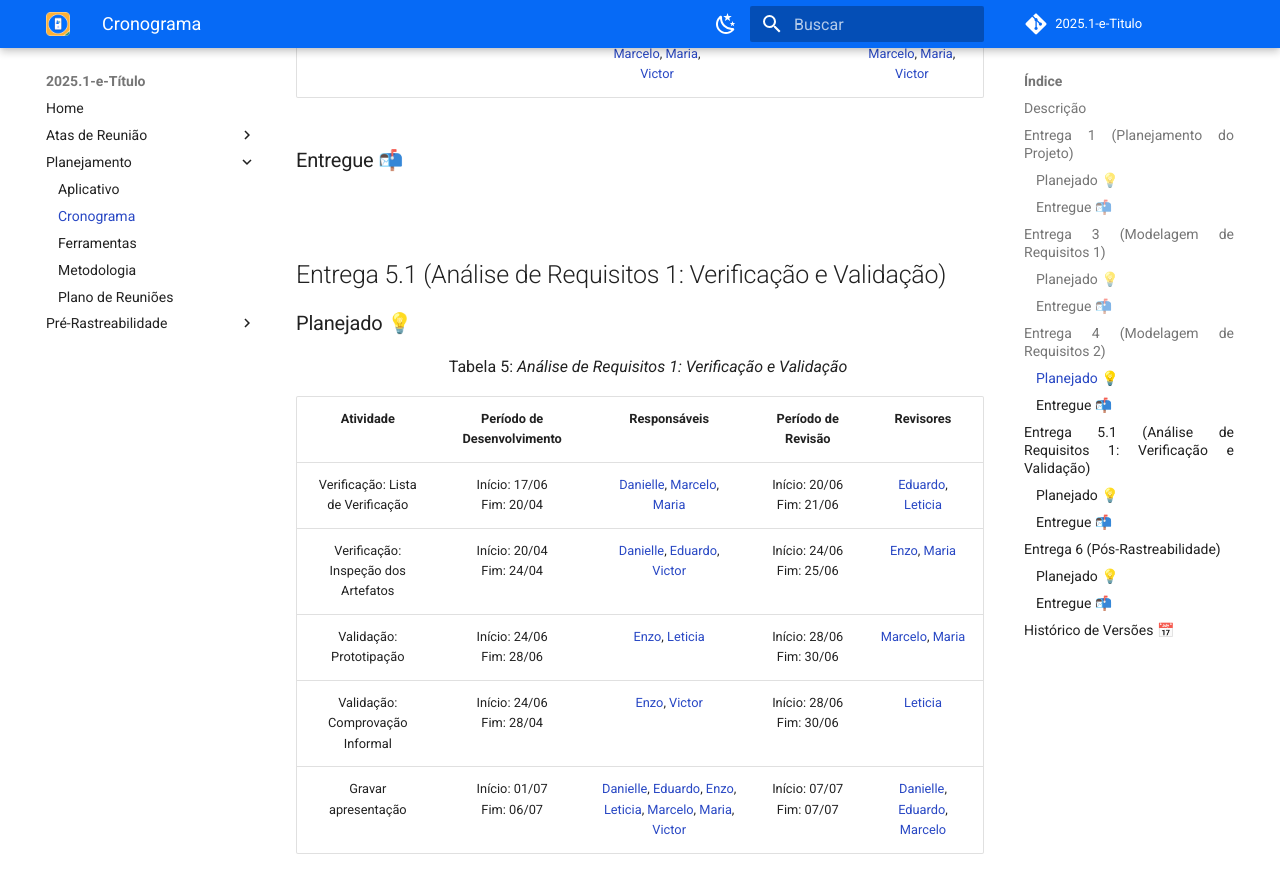
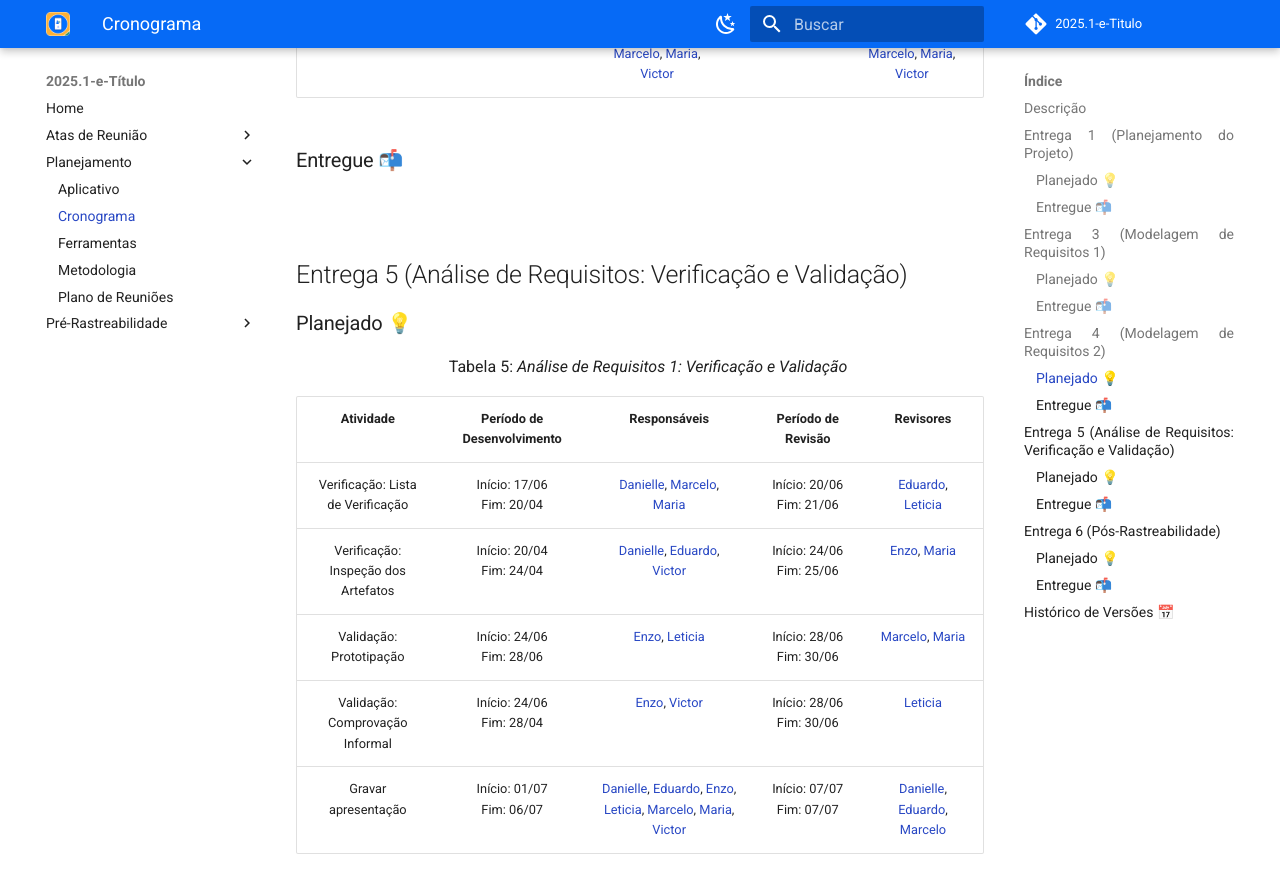
Before and after one commit to eduardodpms/REQ-FGTS, an MkDocs documentation site: the page built from docs/Planejamento/Cronograma.md, in a window 1280 px wide and 900 px high, scrolled down 2615 px. Shown: the top 893 px of the window. Built offline with MkDocs 1.6.1 and Material for MkDocs 9.7.7, drawn with Linux system fonts in a browser that asks for light colours; comment, search, counter and statistics services are not loaded.

Commit message:
Update Cronograma.md

```diff
--- a/docs/Planejamento/Cronograma.md
+++ b/docs/Planejamento/Cronograma.md
@@ -73,7 +73,7 @@ Além disso, é importante destacar que, para cada entrega, foram montados dois
 <br>
 
 
-## Entrega 5.1 (Análise de Requisitos 1: Verificação e Validação)
+## Entrega 5 (Análise de Requisitos: Verificação e Validação)
 
 
 ### Planejado 💡
```
